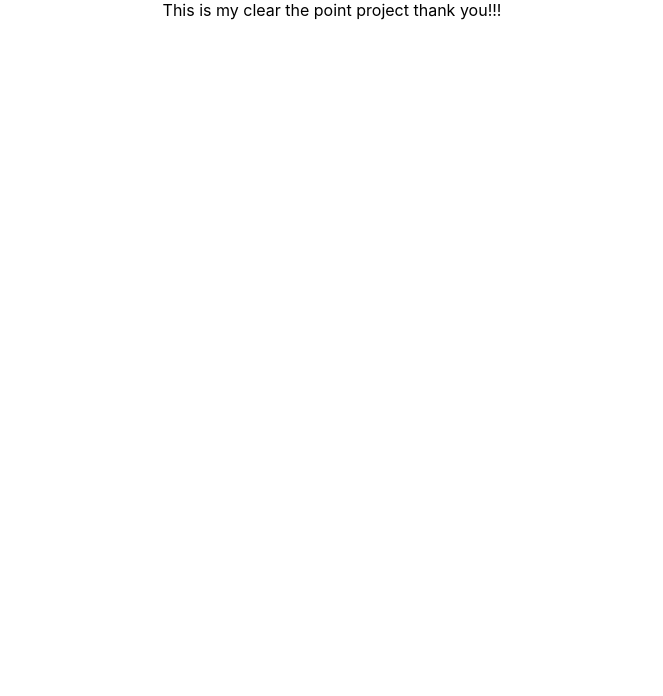
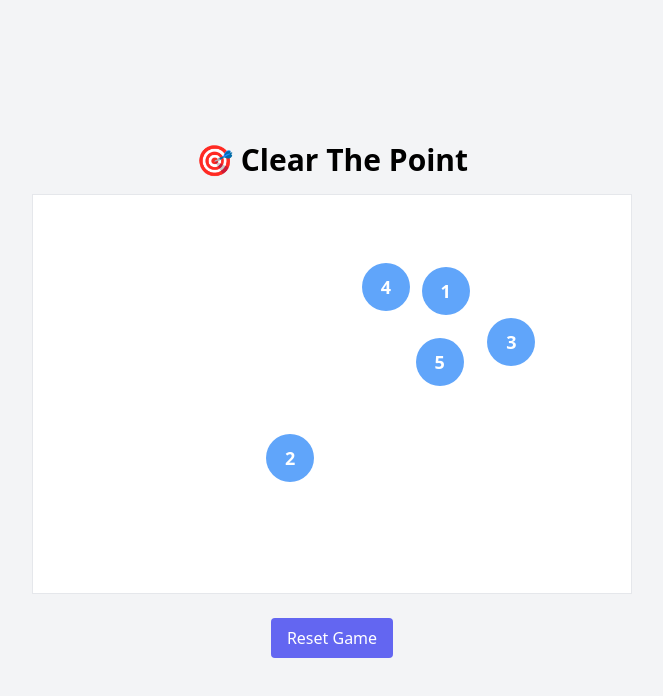
Before and after one commit to thienpham129/clear-the-point-haibazo-jsc, a React (Create React App) app: page / in a window 1280 px wide. Shown: the top 696 px of the page, without its empty margins (308-971 px from the left). Built offline with nearby package versions, Linux system fonts and the light colour scheme.

Commit message:
#1_feat: base click the point

```diff
--- a/package.json
+++ b/package.json
@@ -35,5 +35,10 @@
       "last 1 firefox version",
       "last 1 safari version"
     ]
+  },
+  "devDependencies": {
+    "autoprefixer": "^10.4.21",
+    "postcss": "^8.5.6",
+    "tailwindcss": "^3.4.17"
   }
 }
--- /dev/null
+++ b/postcss.config.js
@@ -0,0 +1,6 @@
+module.exports = {
+  plugins: {
+    tailwindcss: {},
+    autoprefixer: {},
+  },
+}
--- a/src/App.js
+++ b/src/App.js
@@ -1,9 +1,58 @@
+import { useEffect, useState } from 'react';
 import './App.css';
+import { getRandomPoints } from './utils/PointGenerator';
+import { GameBoard } from './components/GameBoard';
 
 function App() {
+  const totalPoints = 5;
+  const [points, setPoints] = useState([]);
+  const [current, setCurrent] = useState(1);
+  const [gameOver, setGameOver] = useState(false);
+  const [win, setWin] = useState(false);
+
+  useEffect(() => {
+    setPoints(getRandomPoints(totalPoints));
+  }, []);
+
+  const handleClick = (id) => {
+    if (gameOver || win) return;
+
+    if (id === current) {
+      const updatedPoints = points.filter((p) => p.id !== id);
+      setPoints(updatedPoints);
+
+      if (current === totalPoints) {
+        setWin(true);
+      } else {
+        setCurrent(current + 1);
+      }
+    } else {
+      setGameOver(true);
+    }
+  };
+
+  const resetGame = () => {
+    setPoints(getRandomPoints(totalPoints));
+    setCurrent(1);
+    setGameOver(false);
+    setWin(false);
+  };
+
   return (
-    <div className="App">
-      This is my clear the point project thank you!!!
+    <div className="w-full h-screen bg-gray-100 flex flex-col items-center justify-center">
+      <h1 className="text-3xl font-bold mb-4">🎯 Clear The Point</h1>
+
+      {gameOver && <div className="text-red-500 text-xl font-bold mb-2">Game Over</div>}
+      {win && <div className="text-green-600 text-xl font-bold mb-2">You Win! 🎉</div>}
+
+      <GameBoard points={points} handleClick={handleClick} />
+
+      <button
+        onClick={resetGame}
+        className="mt-6 px-4 py-2 bg-indigo-500 text-white rounded hover:bg-indigo-600"
+      >
+        Reset Game
+      </button>
     </div>
   );
 }
--- /dev/null
+++ b/src/components/GameBoard.js
@@ -0,0 +1,12 @@
+import { PointButton } from "./PointButton";
+
+export function GameBoard({ points, handleClick }) {
+    return (
+        // ui board game
+        <div className="w-[600px] h-[400px] bg-white border relative">
+            {points.map((p) => (
+                <PointButton key={p.id} id={p.id} x={p.x} y={p.y} onClick={handleClick} />
+            ))}
+        </div>
+    );
+}
--- /dev/null
+++ b/src/components/PointButton.js
@@ -0,0 +1,12 @@
+export function PointButton({ id, x, y, onClick }) {
+    return (
+        //ui for point
+        <button
+            onClick={() => onClick(id)}
+            className="absolute w-12 h-12 rounded-full bg-blue-400 text-white font-bold text-lg hover:bg-blue-600 transition"
+            style={{ left: `${x}%`, top: `${y}%`, transform: "translate(-50%, -50%)" }}
+        >
+            {id}
+        </button>
+    )
+}
--- a/src/index.css
+++ b/src/index.css
@@ -1,13 +1,3 @@
-body {
-  margin: 0;
-  font-family: -apple-system, BlinkMacSystemFont, 'Segoe UI', 'Roboto', 'Oxygen',
-    'Ubuntu', 'Cantarell', 'Fira Sans', 'Droid Sans', 'Helvetica Neue',
-    sans-serif;
-  -webkit-font-smoothing: antialiased;
-  -moz-osx-font-smoothing: grayscale;
-}
-
-code {
-  font-family: source-code-pro, Menlo, Monaco, Consolas, 'Courier New',
-    monospace;
-}
+@tailwind base;
+@tailwind components;
+@tailwind utilities;
--- /dev/null
+++ b/src/utils/PointGenerator.js
@@ -0,0 +1,24 @@
+export function getRandomPoints(n) {
+    const points = [];
+
+    // Set names used contains coordinates;
+    const used = new Set();
+
+    while(points.length < n){
+        // Random number 0 to 80 and 10 to 69
+        // floor the value
+        const x = Math.floor(Math.random() * 80) + 10;
+        const y = Math.floor(Math.random() * 60) + 10;
+
+        // a string for key
+        const key = `${x}-${y}`;
+
+        // check
+        if(!used.has(key)) {
+            used.add(key);
+            points.push({id: points.length + 1, x, y});
+        }
+    }
+
+    return points;
+}
--- /dev/null
+++ b/tailwind.config.js
@@ -0,0 +1,10 @@
+/** @type {import('tailwindcss').Config} */
+module.exports = {
+  content: [
+    "./src/**/*.{js,jsx,ts,tsx}",
+  ],
+  theme: {
+    extend: {},
+  },
+  plugins: [],
+}
```
Also changed, not shown: 1 other file (tests, documents, lock files or other folders).
